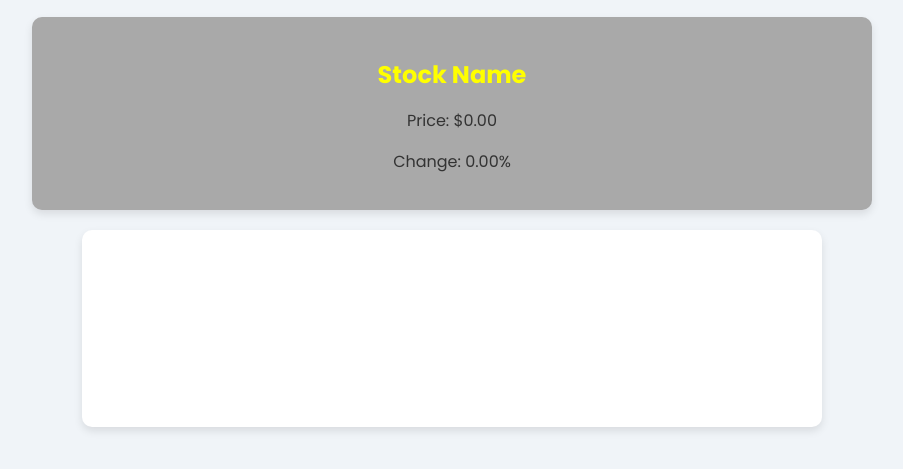
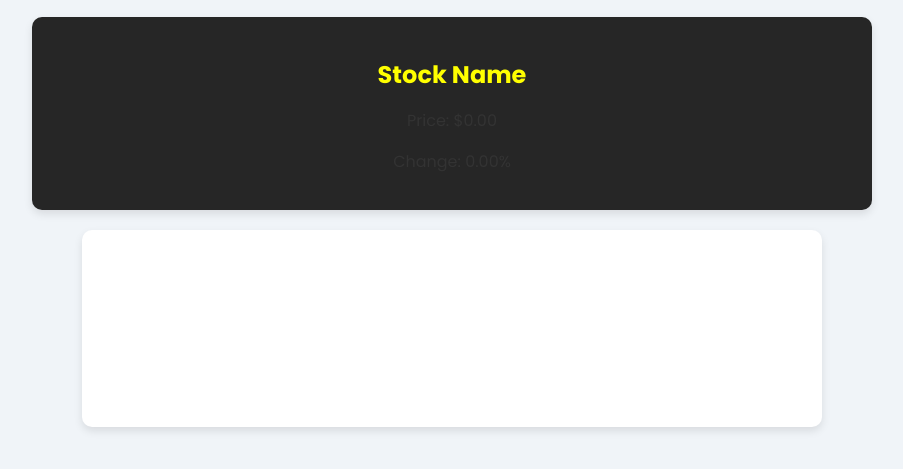
Before and after one commit to sarveshjoshi-07/stockproject, a plain HTML site: page projecthtml.html in a window 1280 px wide. Shown: the part 149-618 px from the top of the page, without its empty margins (188-1091 px from the left). Drawn offline with nearby package versions, Linux system fonts and the light colour scheme.

Commit message:
Update projectcss.css

```diff
--- a/projectcss.css
+++ b/projectcss.css
@@ -59,7 +59,7 @@ button#search-btn:hover {
 }
 
 .stock-card {
-  background-color: darkgray;
+  background-color: #262626;
   padding: 20px;
   border-radius: 10px;
   box-shadow: 0 4px 8px rgba(0, 0, 0, 0.1);
```
